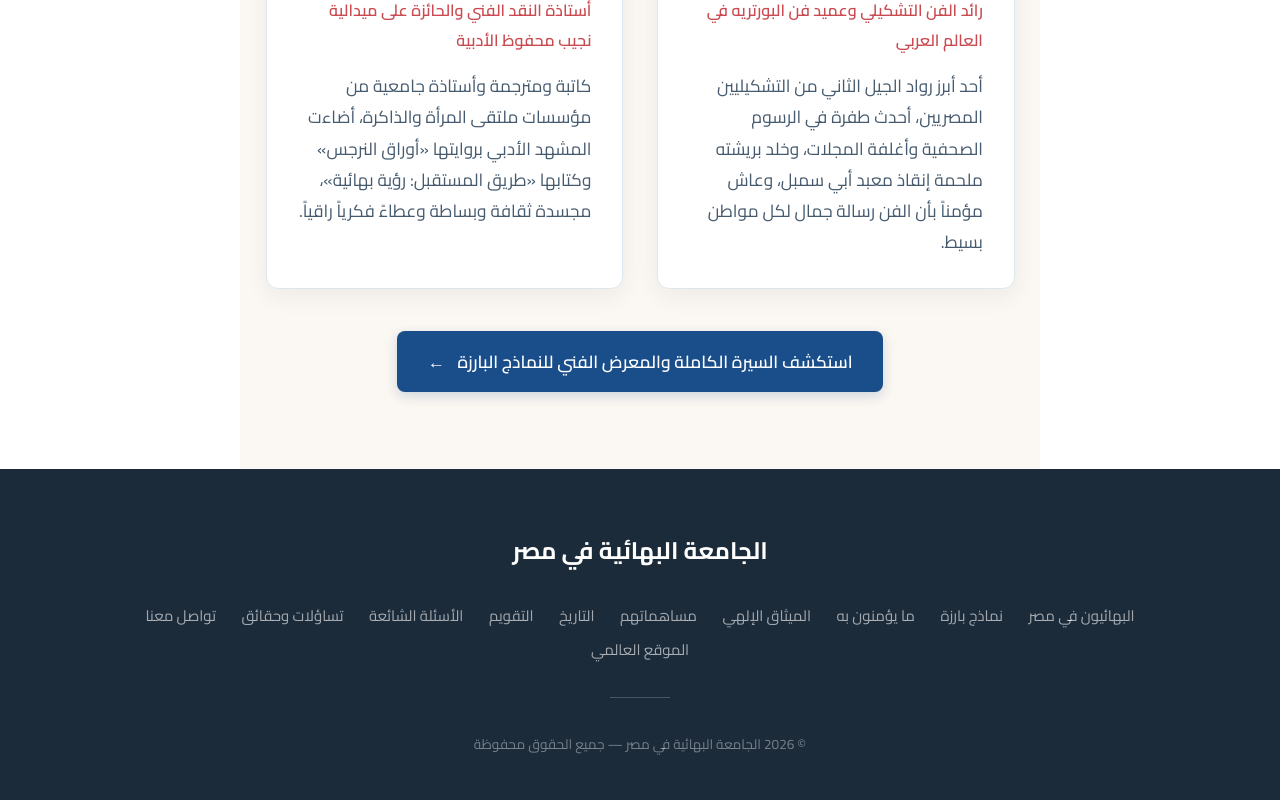
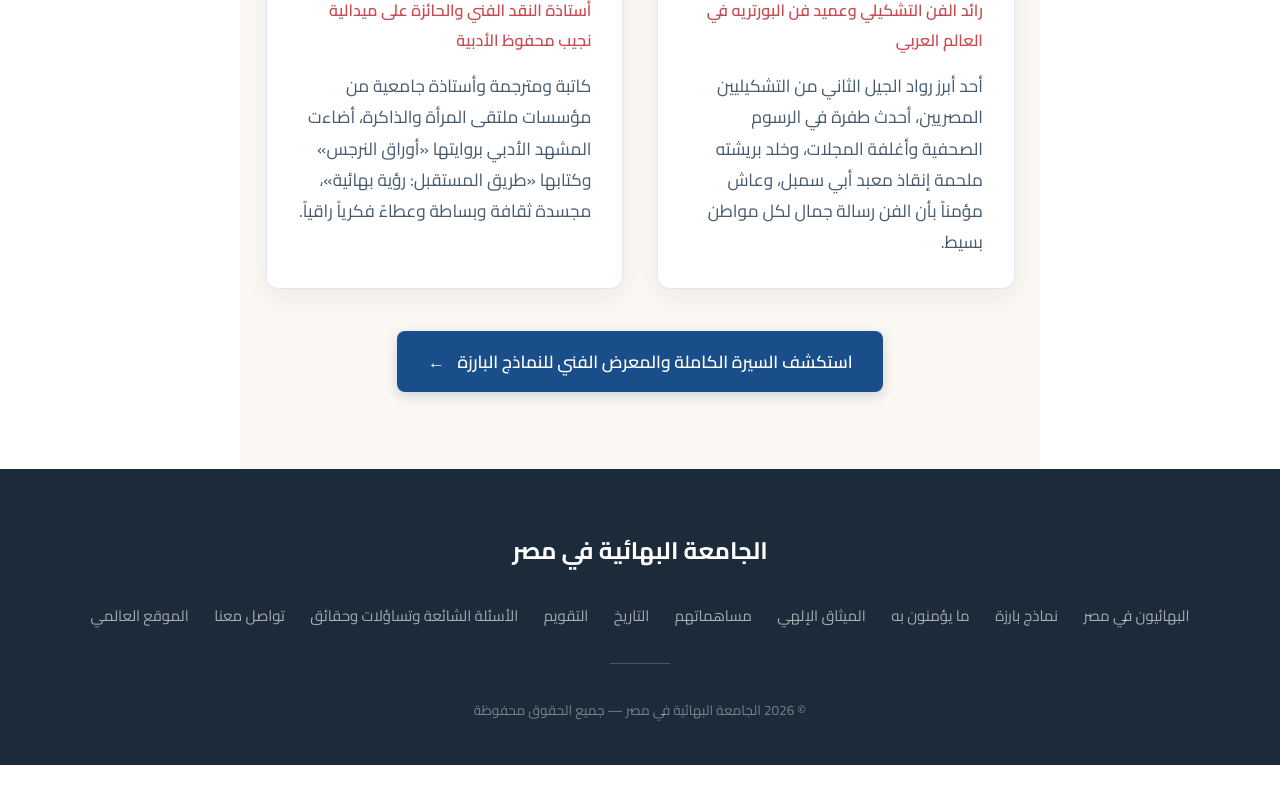
Before and after one commit to TheMaestro9/bahai-website-design, a React (Vite) app: page /#/about in a window 1280 px wide. Shown: the part 4344-5144 px from the top of the page. After the commit the page ends 5109 px from the top, so only its background shows below. Built offline with nearby package versions, Linux system fonts and the light colour scheme.

Commit message:
fix background bardi and questions links

```diff
--- a/src/App.css
+++ b/src/App.css
@@ -51,9 +51,9 @@
     position: absolute;
     inset: 0;
     background-image: var(--papyrus);
-    background-size: cover;
-    background-position: center;
-    opacity: 0.25;
+    background-repeat: repeat;
+    background-size: 550px auto;
+    opacity: 0.18;
     pointer-events: none;
     z-index: -1;          /* behind content, in front of background-color */
 }
--- a/src/App.jsx
+++ b/src/App.jsx
@@ -10,7 +10,7 @@ import About from './pages/About';
 import Figures from './pages/Figures';
 import Contributions from './pages/Contributions';
 import Questions from './pages/Questions';
-import ArticleDetail from './pages/ArticleDetail';
+import QuestionDetail from './pages/QuestionDetail';
 
 function App() {
   return (
@@ -28,8 +28,8 @@ function App() {
           <Route path="beliefs" element={<Beliefs />} />
           <Route path="beliefs/covenant" element={<Covenant />} />
           <Route path="questions" element={<Questions />} />
-          <Route path="questions/:slug" element={<ArticleDetail />} />
-          <Route path="articles/:slug" element={<ArticleDetail />} />
+          <Route path="questions/:slug" element={<QuestionDetail />} />
+          <Route path="articles/:slug" element={<QuestionDetail />} />
         </Route>
       </Routes>
     </HashRouter>
--- a/src/components/Footer.jsx
+++ b/src/components/Footer.jsx
@@ -16,8 +16,7 @@ export default function Footer() {
           <Link to="/contributions">مساهماتهم</Link>
           <Link to="/history">التاريخ</Link>
           <Link to="/calendar">التقويم</Link>
-          <Link to="/#faq">الأسئلة الشائعة</Link>
-          <Link to="/questions">تساؤلات وحقائق</Link>
+          <Link to="/questions">الأسئلة الشائعة وتساؤلات وحقائق</Link>
           <Link to="/#contact">تواصل معنا</Link>
           <a href="https://www.bahai.org/ar" target="_blank" rel="noopener">
             الموقع العالمي
--- a/src/components/Header.jsx
+++ b/src/components/Header.jsx
@@ -62,7 +62,7 @@ export default function Header() {
               <NavLink to="/beliefs">ما يؤمنون به</NavLink>
               <NavLink to="/contributions">مساهماتهم</NavLink>
               <NavLink to="/history">التاريخ</NavLink>
-              <NavLink to="/#faq" hash="#faq">الأسئلة الشائعة</NavLink>
+              <NavLink to="/questions">الأسئلة الشائعة</NavLink>
               <NavLink to="/#contact" hash="#contact">تواصل معنا</NavLink>
             </ul>
           </nav>
@@ -104,7 +104,7 @@ export default function Header() {
           <NavLink to="/beliefs">ما يؤمنون به</NavLink>
           <NavLink to="/contributions">مساهماتهم</NavLink>
           <NavLink to="/history">التاريخ</NavLink>
-          <NavLink to="/#faq" hash="#faq">الأسئلة الشائعة</NavLink>
+          <NavLink to="/questions">الأسئلة الشائعة</NavLink>
           <NavLink to="/#contact" hash="#contact">تواصل معنا</NavLink>
         </ul>
       </div>
```
